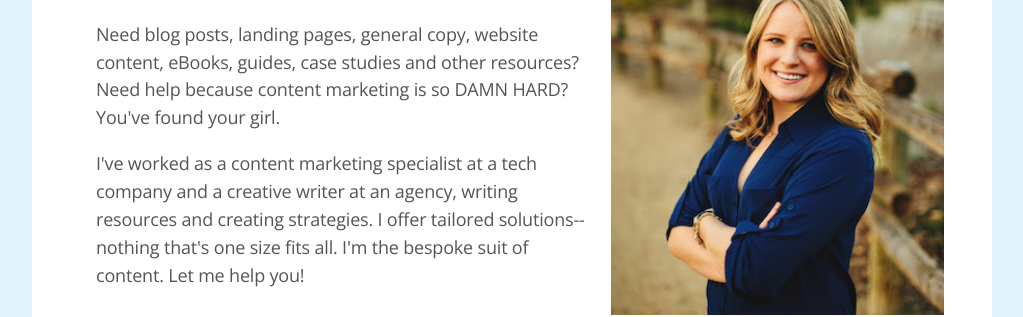
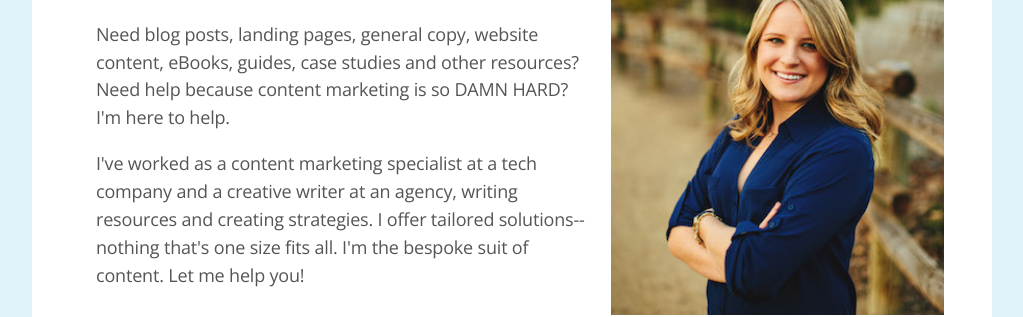
Before and after one commit to emmalepsy/emmalepsy.github.io, a Jekyll site: the page index.html, which Jekyll copies as it is, in a window 1280 px wide. Shown: the part 504-821 px from the top of the page, without its empty margins (128-1151 px from the left). Built offline with Jekyll 4.4.1, drawn with Linux system fonts in a browser that asks for light colours; nearby versions of some CDN libraries; a style sheet for code colours, icons or effects is not loaded.

Commit message:
Update index.html

```diff
--- a/index.html
+++ b/index.html
@@ -63,7 +63,7 @@
 	  <p>
 	    Need blog posts, landing pages, general copy, website content, eBooks,
 	    guides, case studies and other resources? Need help because content
-	    marketing is so DAMN HARD? You've found your girl.
+	    marketing is so DAMN HARD? I'm here to help.
 	  </p>
 	  <p>
 	    I've worked as a content marketing specialist at a tech company and a
```
